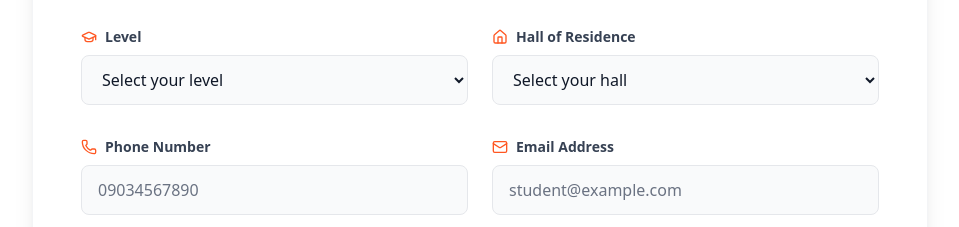
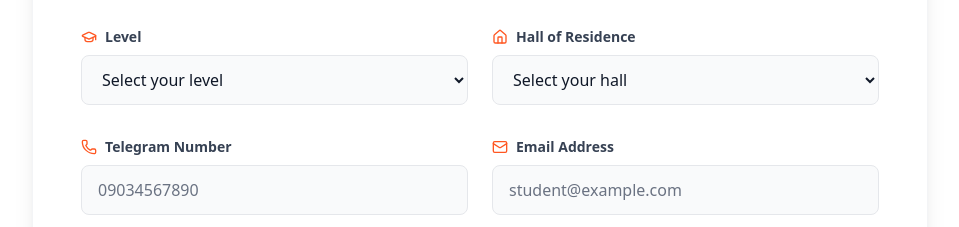
Before and after one commit to pelumibuildzz/SwiftRides, a Next.js app: page / in a window 1280 px wide. Shown: the part 5740-5967 px from the top of the page, without its empty margins (160-1119 px from the left). Built offline with nearby package versions, Linux system fonts and the light colour scheme.

Commit message:
Feat: Changed Label

```diff
--- a/src/components/RegisterSection.js
+++ b/src/components/RegisterSection.js
@@ -298,7 +298,7 @@
                   className="flex items-center gap-2 text-sm font-semibold text-gray-700"
                 >
                   <Phone className="h-4 w-4 text-primary" />
-                  Phone Number
+                  Telegram Number
                 </label>
                 <input
                   type="tel"
```
